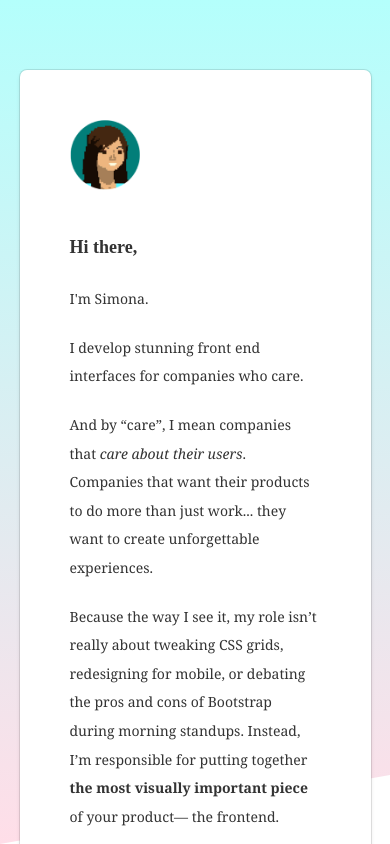
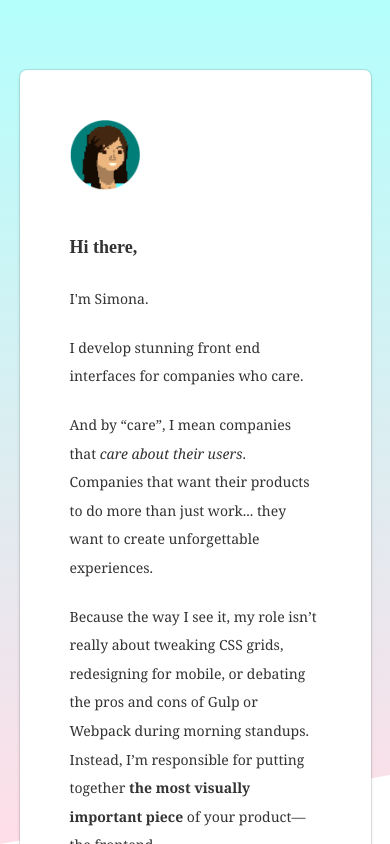
Before and after one commit to simonagolebiewski/simonaportfoliooriginal, a website: page index.html in a window 390 px wide. Drawn offline with Linux system fonts and the light colour scheme.

Commit message:
updating copy

```diff
--- a/index.html
+++ b/index.html
@@ -104,7 +104,7 @@
                 <p class="main-block__intro">
                   <span class="info">
                     Because the way I see it, my role isn’t really about tweaking CSS grids,
-                    redesigning for mobile, or debating the pros and cons of Bootstrap during
+                    redesigning for mobile, or debating the pros and cons of Gulp or Webpack during
                     morning standups. Instead, I’m responsible for putting together <b>the most
                     visually important piece</b> of your product— the frontend.
                     </span>
```
